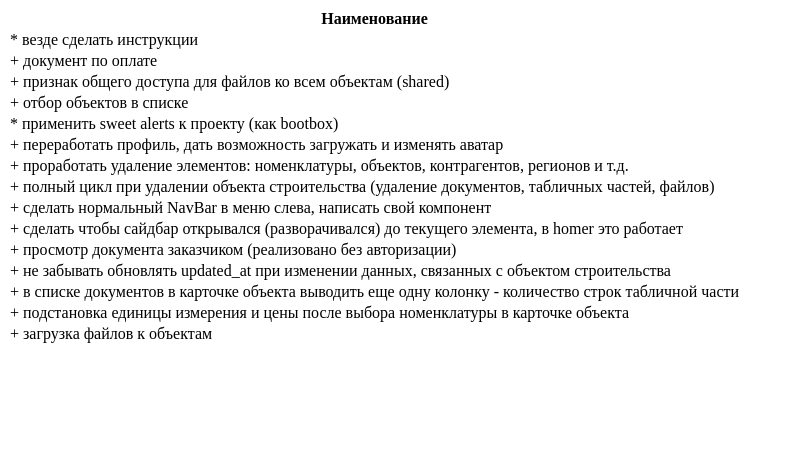
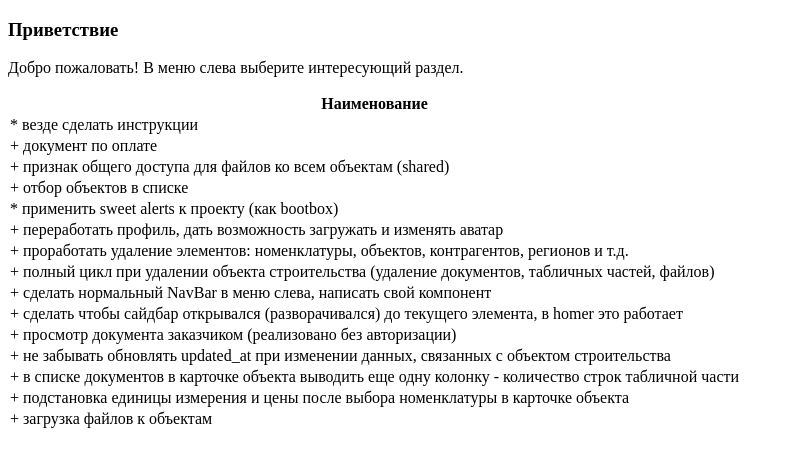
Before and after one commit to romankarkachev/construction-studio, a Yii app: template backend/views/default/index.php in a window 1280 px wide. Shown: the top 467 px of the page, without its empty margins (0-794 px from the left). Run offline with PHP 8.4 and a stand-in for Yii, Linux system fonts and the light colour scheme; the template is opened without the code that fills it, so the values that code supplies are empty; some libraries are stand-ins or nearby versions.

Commit message:
Еще изменения

```diff
--- a/backend/views/default/index.php
+++ b/backend/views/default/index.php
@@ -3,9 +3,13 @@
 /* @var $this yii\web\View */
 
 $this->title = 'Рабочий стол | '.Yii::$app->name;
+
+$this->params['content-block'] = 'Приветствие';
+$this->params['content-additional'] = 'Добро пожаловать в учетную систему.';
 ?>
 <div class="dashboard">
-    <div class="hpanel">
+    <p>Добро пожаловать! В меню слева выберите интересующий раздел.</p>
+    <div class="hpanel collapse">
         <div class="panel-body">
             <div class="table-responsive">
                 <table cellpadding="1" cellspacing="1" class="table">
--- a/backend/views/layouts/main.php
+++ b/backend/views/layouts/main.php
@@ -70,6 +70,8 @@ else
     <meta name="viewport" content="width=device-width, initial-scale=1">
     <?= Html::csrfMetaTags() ?>
     <title><?= Html::encode($this->title) ?></title>
+    <?= $this->registerLinkTag(['rel' => 'icon', 'type' => 'image/png', 'href' => '/favicon.png']) ?>
+    <?= $this->registerLinkTag(['rel' => 'icon', 'type' => 'image/ico', 'href' => '/favicon.ico']) ?>
     <?php $this->head() ?>
 </head>
 <body class="<?= Yii::$app->user->isGuest ? 'blank' : 'fixed-navbar' ?>">
--- a/backend/views/layouts/na.php
+++ b/backend/views/layouts/na.php
@@ -21,6 +21,8 @@ romankarkachev\web\HomerAsset::register($this);
     <meta name="viewport" content="width=device-width, initial-scale=1">
     <?= Html::csrfMetaTags() ?>
     <title><?= Html::encode($this->title) ?></title>
+    <?= $this->registerLinkTag(['rel' => 'icon', 'type' => 'image/png', 'href' => '/favicon.png']) ?>
+    <?= $this->registerLinkTag(['rel' => 'icon', 'type' => 'image/ico', 'href' => '/favicon.ico']) ?>
     <?php $this->head() ?>
 </head>
 <body class="blank hide-sidebar">
```
Also changed, not shown: backend/web/favicon.ico, backend/web/favicon.png (added).
